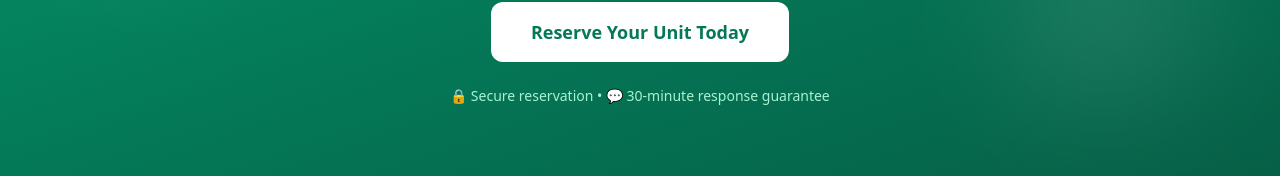
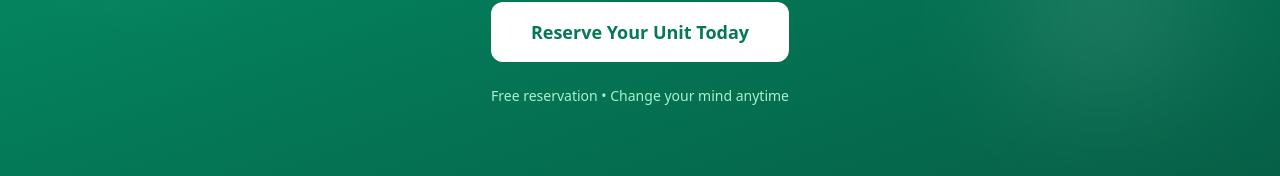
Before and after one commit to digitalapplied/self-storage-bolt, a React (Vite) app: page / in a window 1280 px wide. Shown: the part 3673-3849 px from the top of the page. Built offline with nearby package versions, Linux system fonts and the light colour scheme.

Commit message:
Update CTA reservation text

```diff
--- a/src/components/CTA.tsx
+++ b/src/components/CTA.tsx
@@ -32,7 +32,7 @@ const CTA: React.FC = () => {
         </button>
 
         <p className="text-emerald-200 text-sm mt-6">
-          🔒 Secure reservation • 💬 30-minute response guarantee
+          Free reservation • Change your mind anytime
         </p>
       </div>
     </section>
```
